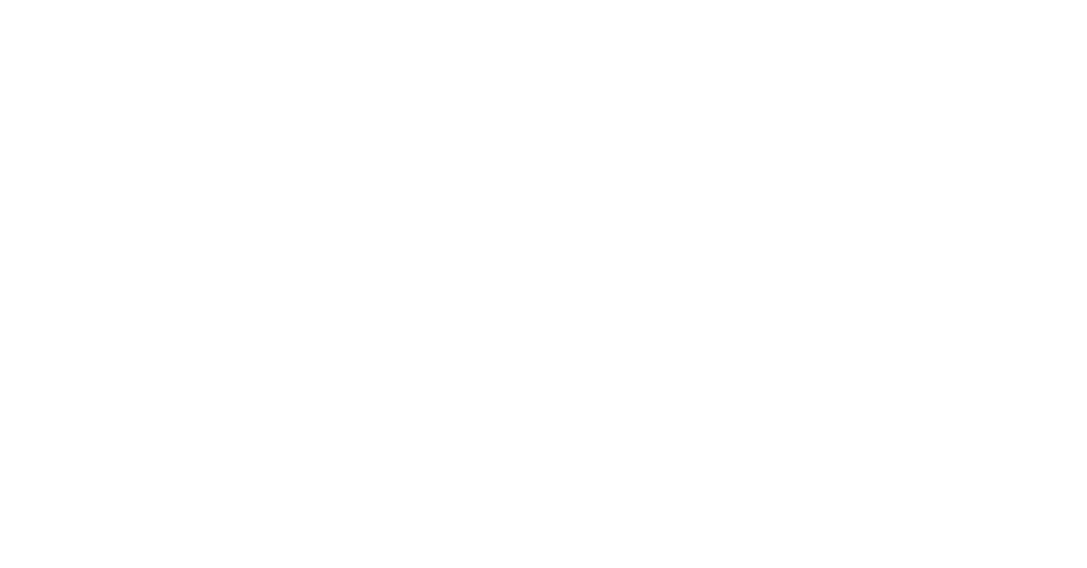
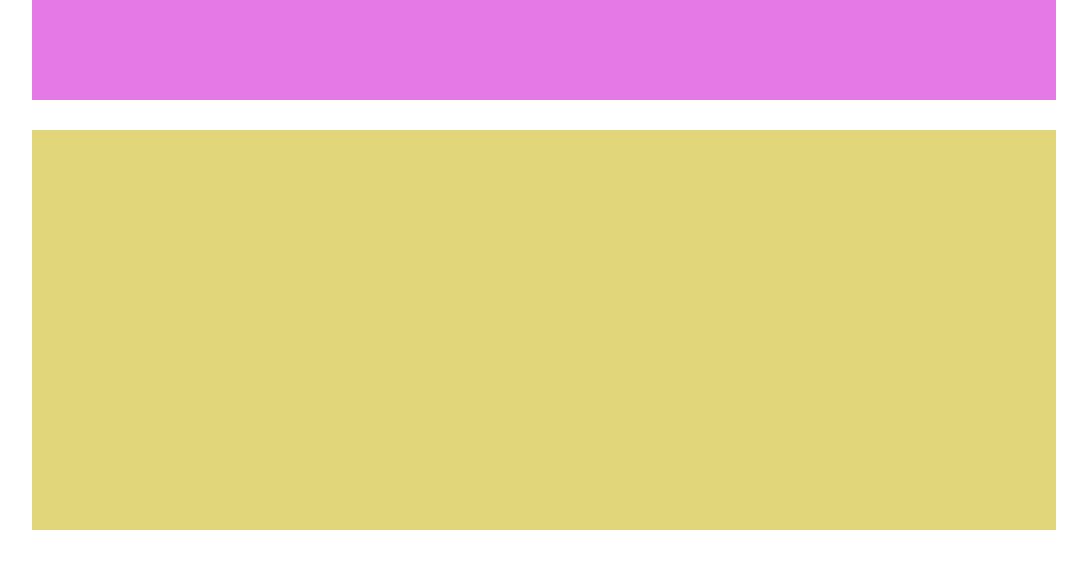
Before and after one commit to Erika-Sarleti/htmlcss-struttura-wp, a plain HTML site: page index.html in a window 1280 px wide. Shown: the whole page, without its empty margins (96-1183 px from the left). Drawn offline with Linux system fonts and the light colour scheme.

Commit message:
modifica al css alle prime sezioni

```diff
--- a/css/style.css
+++ b/css/style.css
@@ -0,0 +1,22 @@
+*{
+    margin: 0;
+    padding: 0;
+    box-sizing: border-box;
+}
+
+header{
+    background-color: #e579e6;
+    width: 80%;
+    margin: 0 auto;
+    height: 100px;
+}
+
+main > div{
+    margin: 30px auto 0;
+    height: 400px;
+    width: 80%;
+}
+
+.container-yellow{
+    background-color: #e1d67a;
+}
--- a/index.html
+++ b/index.html
@@ -5,6 +5,8 @@
     <meta http-equiv="X-UA-Compatible" content="IE=edge">
     <meta name="viewport" content="width=device-width, initial-scale=1.0">
     <title>Wordpress layout</title>
+
+    <link rel="stylesheet" href="css/style.css">
 </head>
 <body>
     <header>
```
